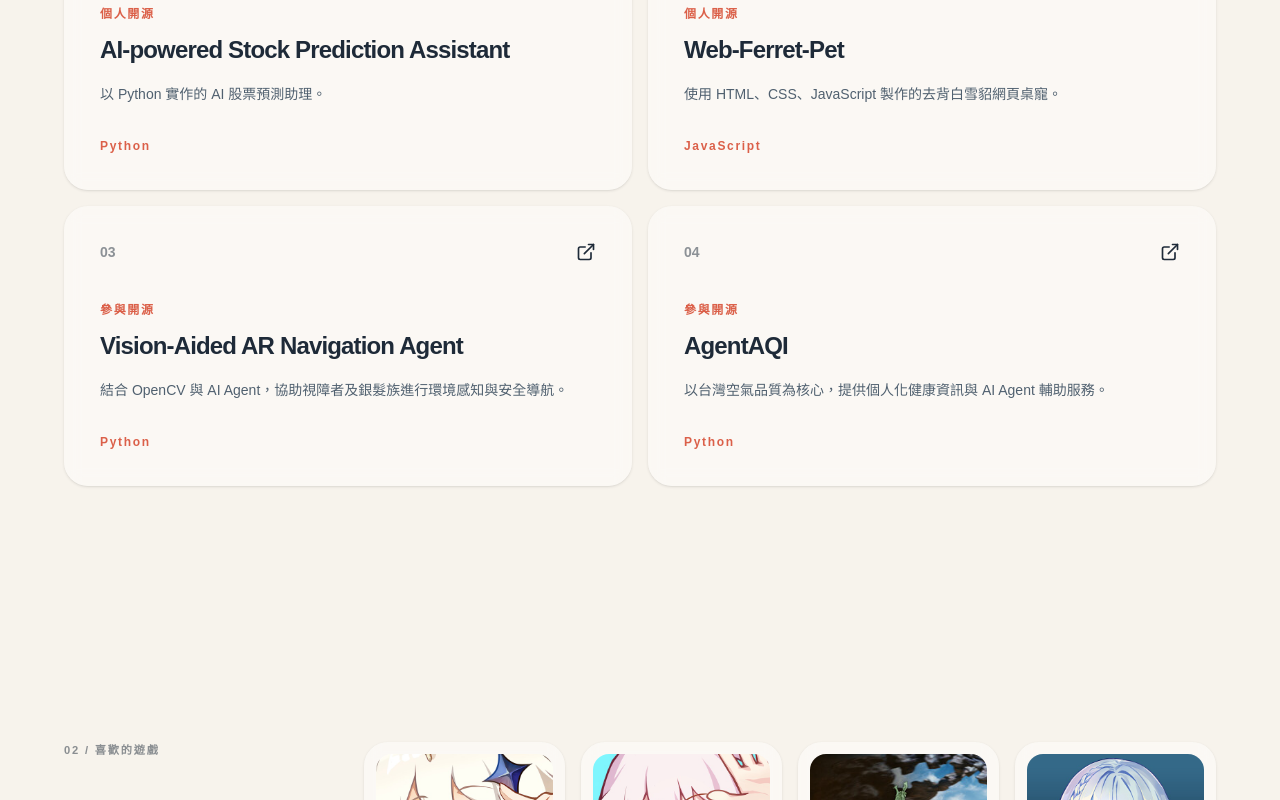
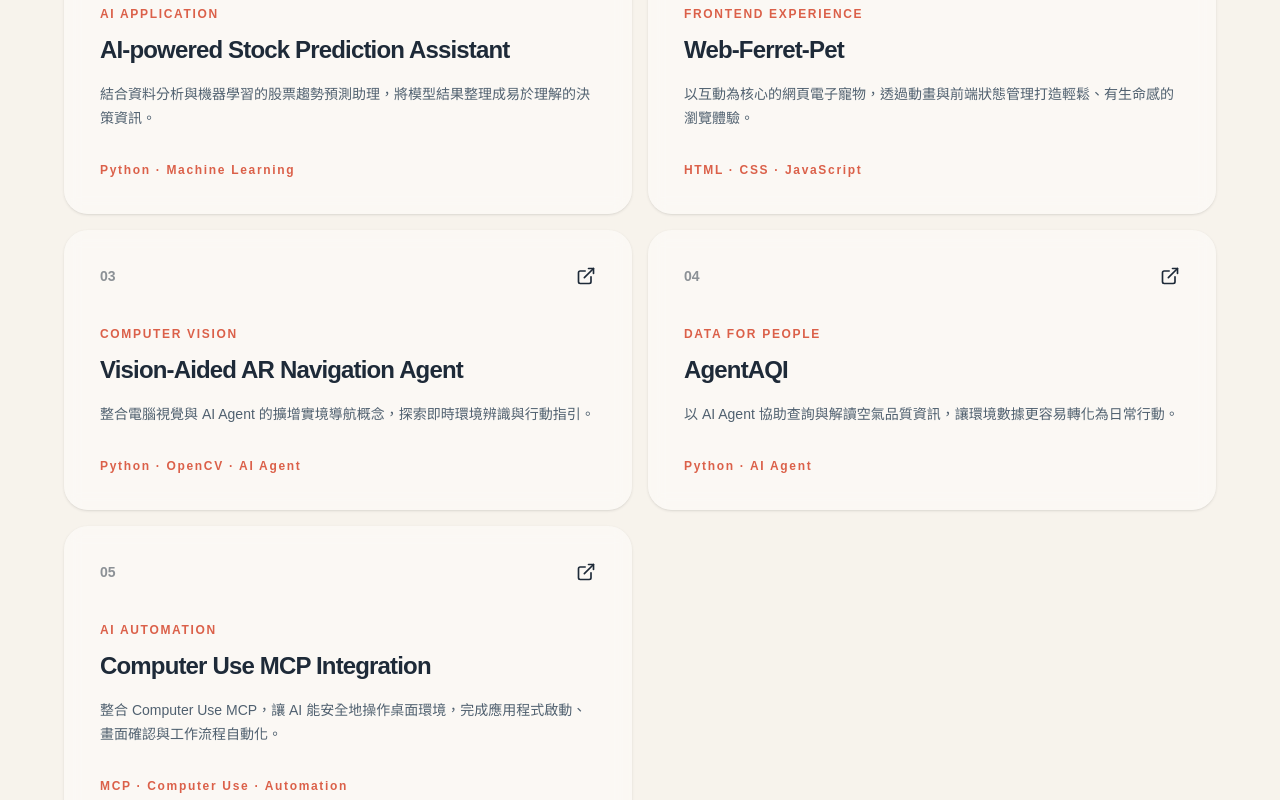
Before and after one commit to Einosensokami/self, a Next.js app: page / in a window 1280 px wide. Shown: the part 1560-2360 px from the top of the page. Built offline with nearby package versions, Linux system fonts and the light colour scheme.

Commit message:
update portfolio projects

```diff
--- a/components/section-grid-page.tsx
+++ b/components/section-grid-page.tsx
@@ -4,7 +4,7 @@ import { ArrowDownRight, ArrowUpRight, ExternalLink, Mail } from "lucide-react";
 import { useLang } from "@/components/lang-provider";
 import { useReveal } from "@/hooks/use-reveal";
 
-const openSourceProjects = [
+const legacyOpenSourceProjects = [
   {
     name: "AI-powered Stock Prediction Assistant",
     description: "以 Python 實作的 AI 股票預測助理。",
@@ -32,6 +32,48 @@ const openSourceProjects = [
     language: "Python",
     type: "參與開源",
     url: "https://github.com/Tunai-0511/aqi-tw-personal",
+  },
+];
+
+const portfolioProjects = [
+  {
+    name: "AI-powered Stock Prediction Assistant",
+    description: "結合資料分析與機器學習的股票趨勢預測助理，將模型結果整理成易於理解的決策資訊。",
+    language: "Python · Machine Learning",
+    type: "AI APPLICATION",
+    url: "https://github.com/Einosensokami/AI-powered_stock_prediction_assistant",
+  },
+  {
+    name: "Web-Ferret-Pet",
+    description: "以互動為核心的網頁電子寵物，透過動畫與前端狀態管理打造輕鬆、有生命感的瀏覽體驗。",
+    language: "HTML · CSS · JavaScript",
+    type: "FRONTEND EXPERIENCE",
+    url: "https://github.com/Einosensokami/Web-Ferret-Pet",
+  },
+  {
+    name: "Vision-Aided AR Navigation Agent",
+    description: "整合電腦視覺與 AI Agent 的擴增實境導航概念，探索即時環境辨識與行動指引。",
+    language: "Python · OpenCV · AI Agent",
+    type: "COMPUTER VISION",
+    url: "https://github.com/Einosensokami/vision_nav_agent",
+  },
+  {
+    name: "AgentAQI",
+    description: "以 AI Agent 協助查詢與解讀空氣品質資訊，讓環境數據更容易轉化為日常行動。",
+    language: "Python · AI Agent",
+    type: "DATA FOR PEOPLE",
+    url: "https://github.com/Tunai-0511/aqi-tw-personal",
+  },
+];
+
+const openSourceProjects = [
+  ...portfolioProjects,
+  {
+    name: "Computer Use MCP Integration",
+    description: "整合 Computer Use MCP，讓 AI 能安全地操作桌面環境，完成應用程式啟動、畫面確認與工作流程自動化。",
+    language: "MCP · Computer Use · Automation",
+    type: "AI AUTOMATION",
+    url: "https://github.com/Einosensokami/windows-computer-use-mcp",
   },
 ];
 
```
